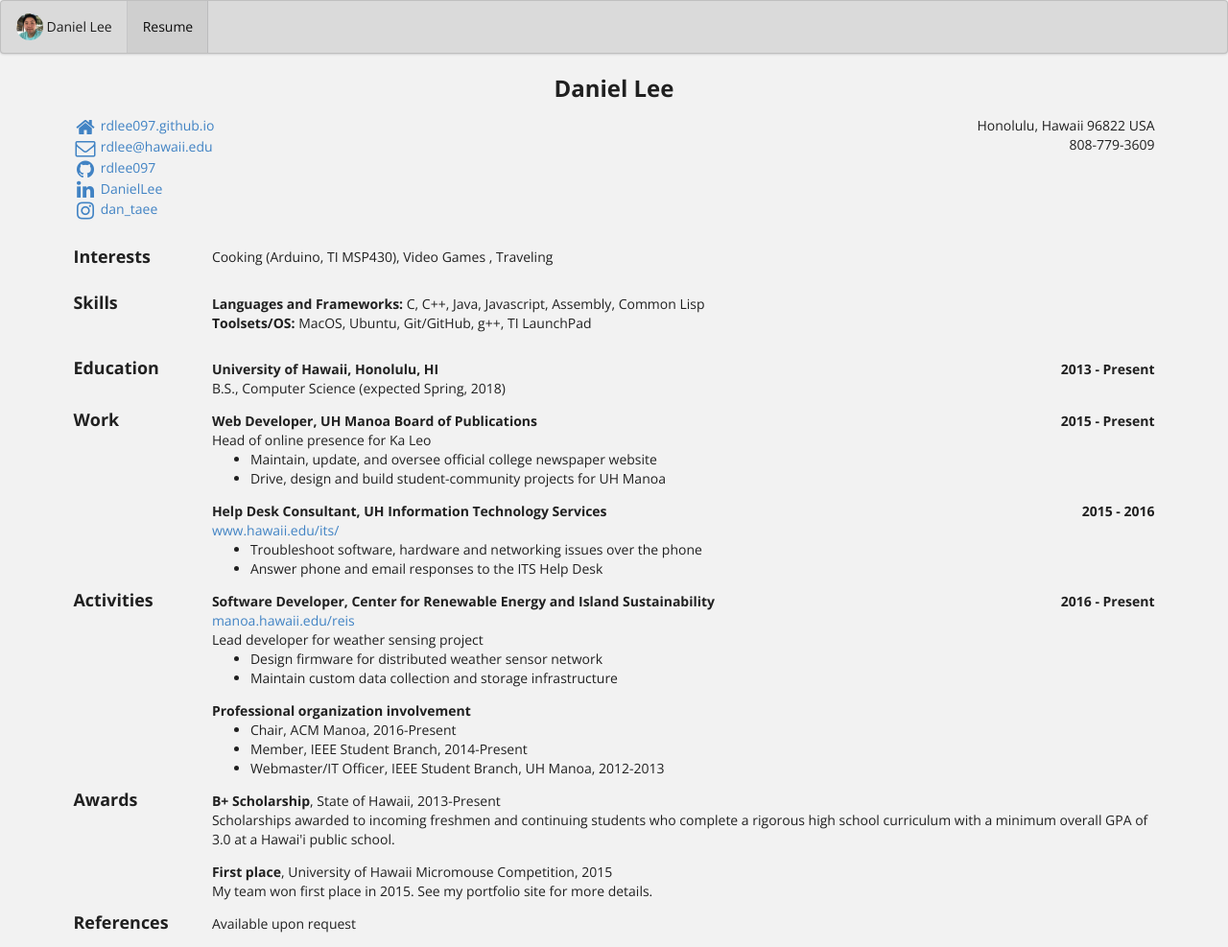
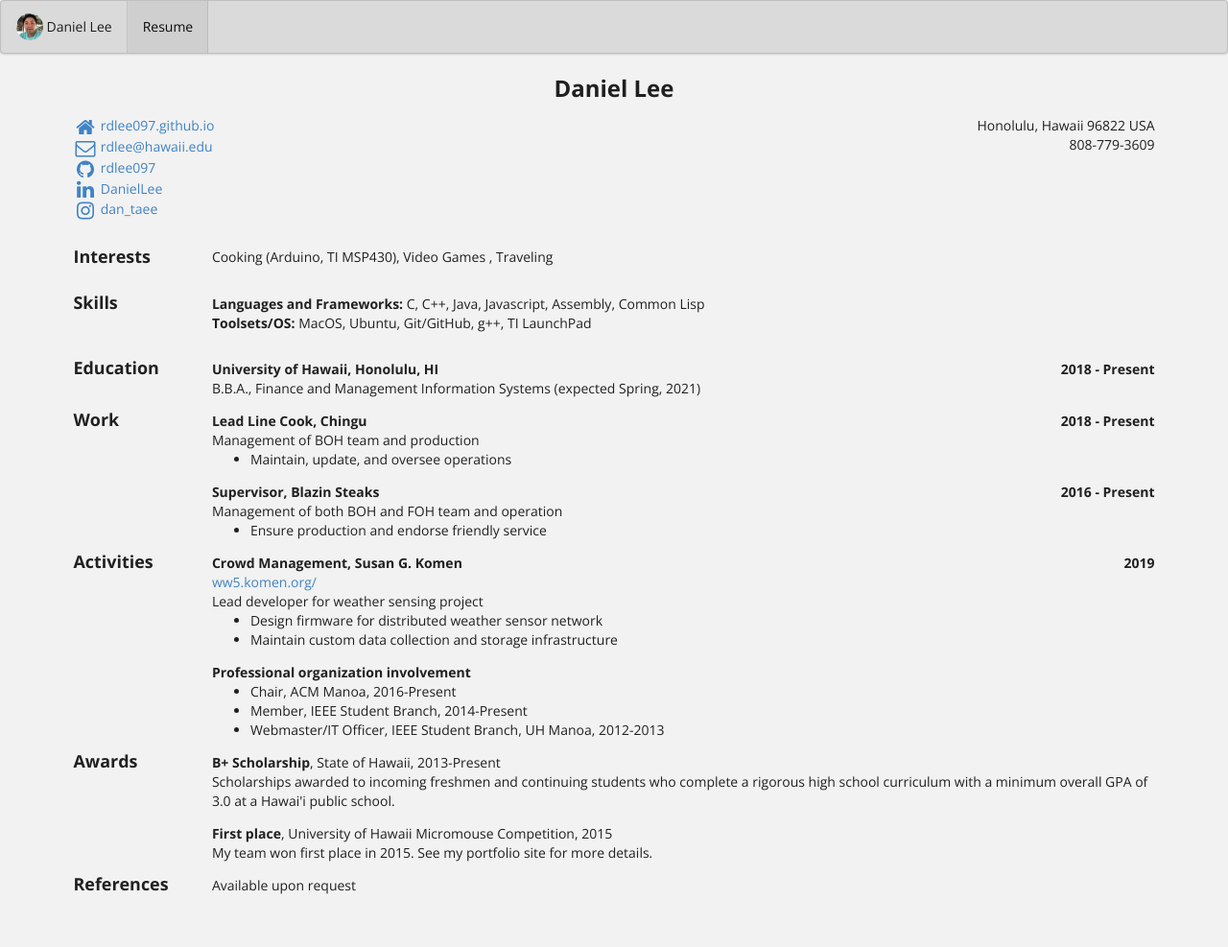
Before and after one commit to rdlee097/rdlee097.github.io, a Jekyll site: the page built from bio/index.html, in a window 1280 px wide. Shown: the whole page at 96% size. Built offline with Jekyll 4.4.1, drawn with Linux system fonts in a browser that asks for light colours; after the commit the page ends 947 px from its top, so only the background shows below that.

Commit message:
Update bio.json

```diff
--- a/_data/bio.json
+++ b/_data/bio.json
@@ -6,7 +6,7 @@
     "email": "rdlee@hawaii.edu",
     "phone": "808-779-3609",
     "website": "https://rdlee097.github.io",
-    "summary": "I am studying for a B.S. in Finance in the Shidler College of Business at the University of Hawaii. I expect to graduate in Spring, 2021.",
+    "summary": "I am studying for a B.B.A. in Finance in the Shidler College of Business at the University of Hawaii. I expect to graduate in Spring, 2021.",
     "location": {
       "address": "",
       "postalCode": "96822",
@@ -79,9 +79,9 @@
   "education": [
     {
       "institution": "University of Hawaii, Honolulu, HI",
-      "area": "Computer Science (expected Spring, 2018)",
-      "studyType": "B.S.",
-      "startDate": "2013-09-01",
+      "area": "Finance and Management Information Systems (expected Spring, 2021)",
+      "studyType": "B.B.A.",
+      "startDate": "2018",
       "endDate": "Present",
       "gpa": "",
       "courses": [
@@ -90,37 +90,34 @@
   ],
   "work": [
     {
-      "company": "UH Manoa Board of Publications",
-      "position": "Web Developer",
+      "company": "Chingu",
+      "position": "Lead Line Cook",
       "website": "",
-      "startDate": "2015-08-01",
+      "startDate": "2018",
       "endDate": "Present",
-      "summary": "Head of online presence for Ka Leo",
+      "summary": "Management of BOH team and production",
       "highlights": [
-        "Maintain, update, and oversee official college newspaper website",
-        "Drive, design and build student-community projects for UH Manoa"
+        "Maintain, update, and oversee operations",
       ]
     },
     {
-      "company": "UH Information Technology Services",
-      "position": "Help Desk Consultant",
-      "website": "http://www.hawaii.edu/its/",
-      "startDate": "2015-01-01",
-      "endDate": "2016-03-15",
-      "summary": "",
+      "company": "Blazin Steaks",
+      "position": "Supervisor",
+      "website": "",
+      "startDate": "2016",
+      "endDate": "Present",
+      "summary": "Management of both BOH and FOH team and operation",
       "highlights": [
-        "Troubleshoot software, hardware and networking issues over the phone",
-        "Answer phone and email responses to the ITS Help Desk"
+        "Ensure production and endorse friendly service",
       ]
     }
   ],
   "volunteer": [
     {
-      "organization": "Center for Renewable Energy and Island Sustainability",
-      "website": "http://manoa.hawaii.edu/reis",
-      "position": "Software Developer",
-      "startDate": "2016-01-01",
-      "endDate": "Present",
+      "organization": "Susan G. Komen",
+      "website": "https://ww5.komen.org/",
+      "position": "Crowd Management",
+      "startDate": "2019-10-19",
       "summary": "Lead developer for weather sensing project",
       "highlights": [
         "Design firmware for distributed weather sensor network",
```
